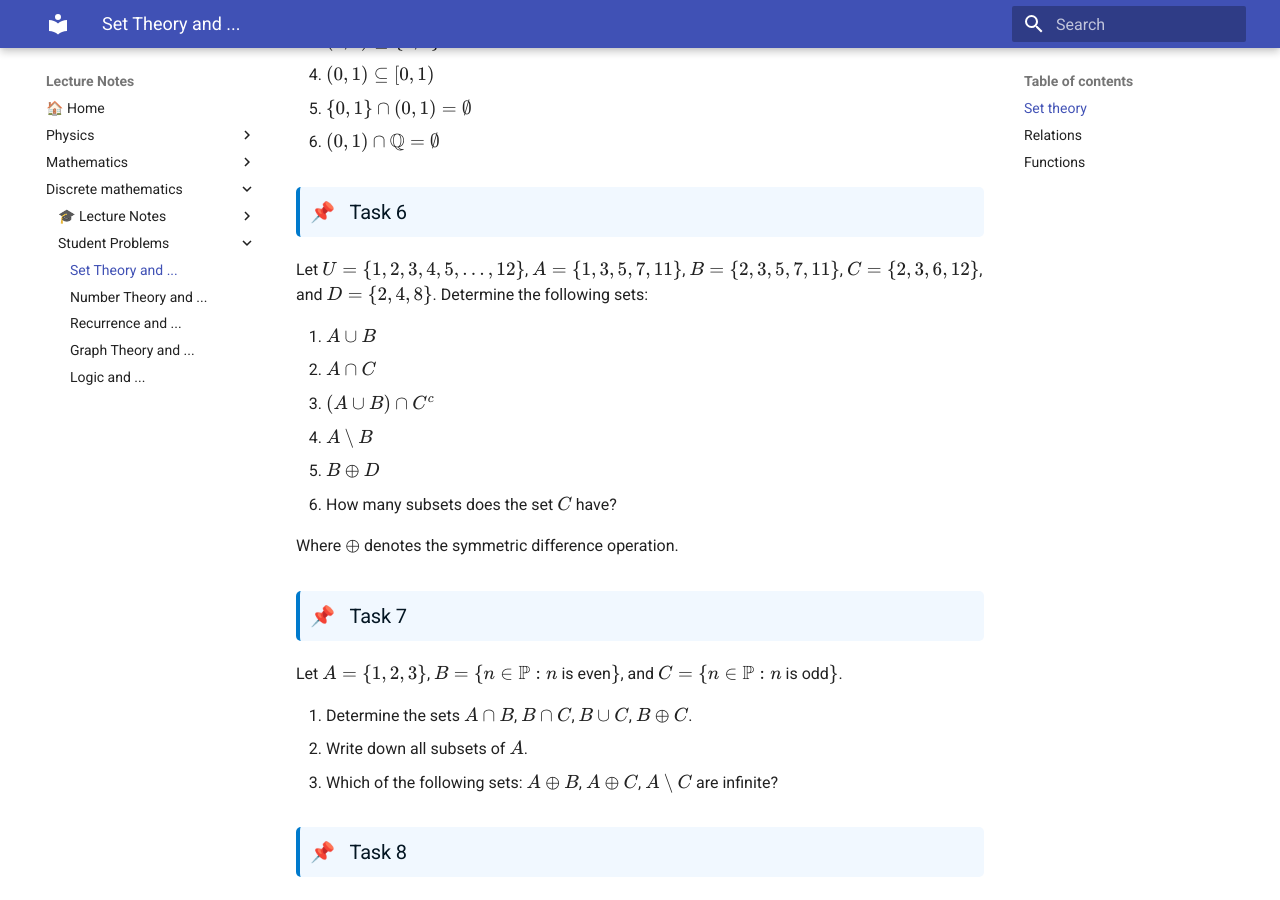
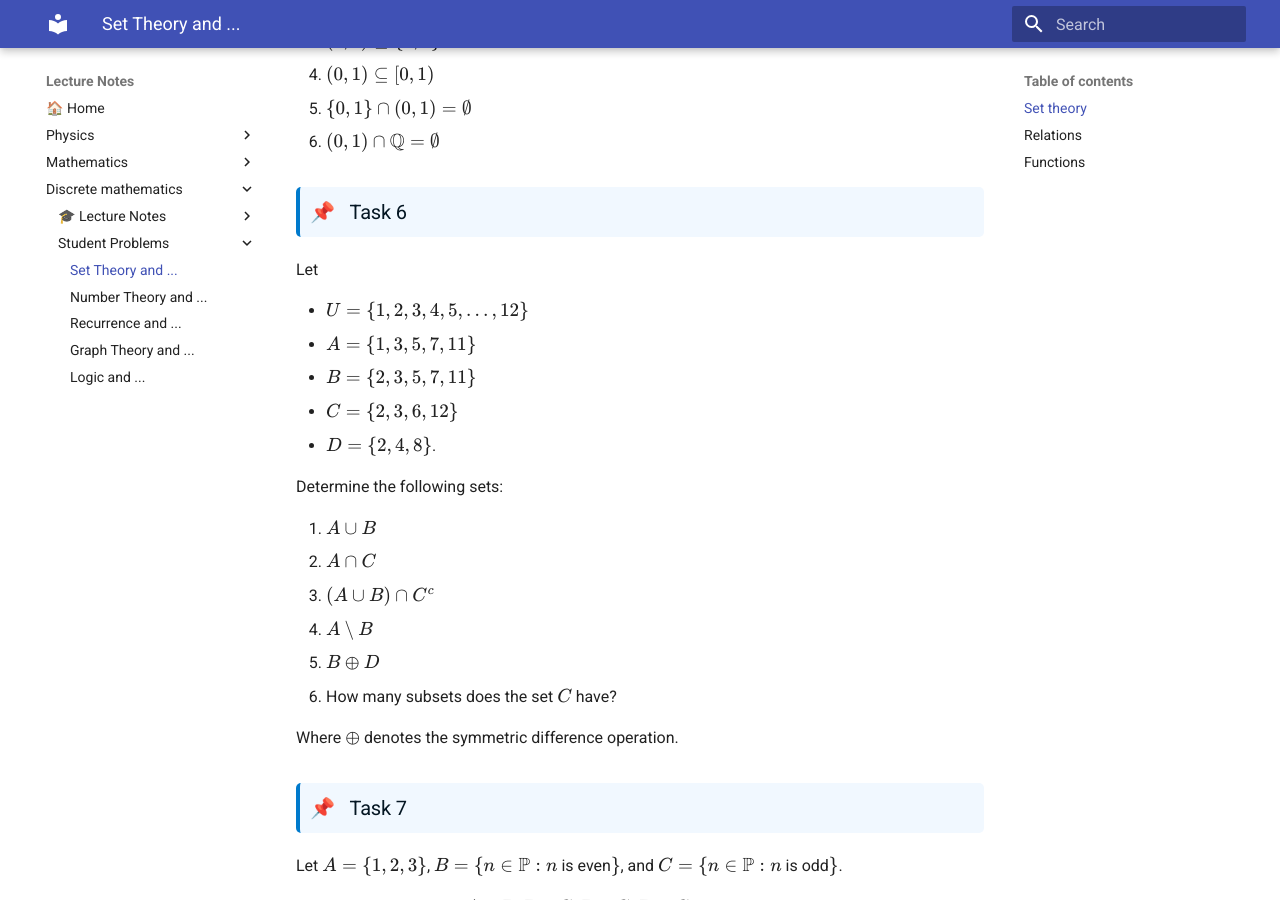
Before and after one commit to yusuf21sami/Mathematics_Physics_Lectures, an MkDocs documentation site: the page built from docs/Discrete_Mathematics/1_Set_theory_and_.md, in a window 1280 px wide and 900 px high, scrolled down 2243 px. Built offline with MkDocs 1.6.1 and Material for MkDocs 9.7.7, drawn with Linux system fonts in a browser that asks for light colours; nearby versions of some CDN libraries.

Commit message:
refactor: improve formatting of set definitions in Discrete Mathematics document for clarity

```diff
--- a/docs/Discrete_Mathematics/1_Set_theory_and_.md
+++ b/docs/Discrete_Mathematics/1_Set_theory_and_.md
@@ -74,7 +74,15 @@ Consider the sets $\{0, 1\}$, $(0, 1)$, and $[0, 1)$. Are the following statemen
 
 ### Task 6
 
-Let $U = \{1, 2, 3, 4, 5, \dots, 12\}$, $A = \{1, 3, 5, 7, 11\}$, $B = \{2, 3, 5, 7, 11\}$, $C = \{2, 3, 6, 12\}$, and $D = \{2, 4, 8\}$. Determine the following sets:
+Let
+
+* $U = \{1, 2, 3, 4, 5, \dots, 12\}$
+* $A = \{1, 3, 5, 7, 11\}$
+* $B = \{2, 3, 5, 7, 11\}$
+* $C = \{2, 3, 6, 12\}$
+* $D = \{2, 4, 8\}$.
+
+Determine the following sets:
 
 1. $A \cup B$
 2. $A \cap C$
```
